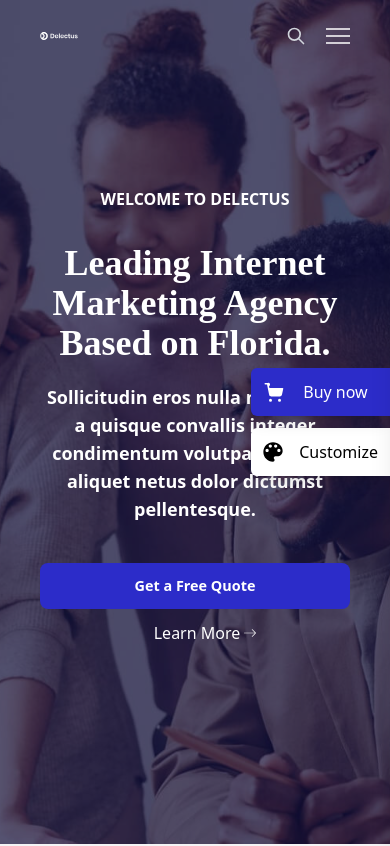
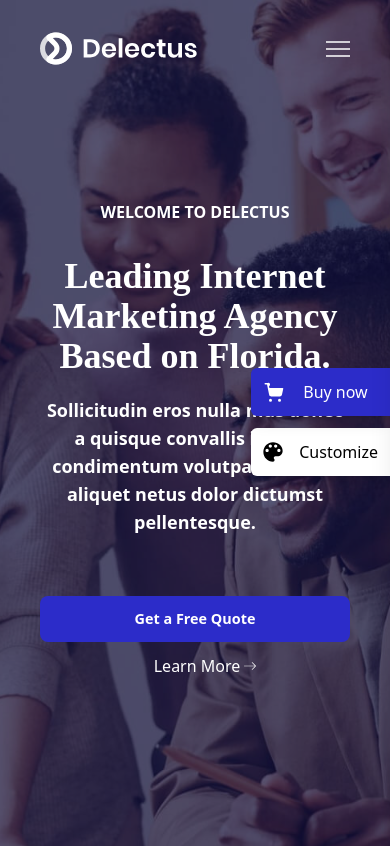
Before and after one commit to dennishaugen77/digital_marketing, a React (Vite) app: page /home in a window 390 px wide. Shown: the top 846 px of the page. Built offline with nearby package versions, Linux system fonts and the light colour scheme.

Commit message:
refactor: update home hero copmonent for mobile responsive

```diff
--- a/src/components/atoms/searchBar/index.tsx
+++ b/src/components/atoms/searchBar/index.tsx
@@ -21,7 +21,7 @@ export const SearchBar = () => {
   }, [isSpread])
 
   return (
-    <div>
+    <div className="hidden sm:block">
       <div ref={containerRef} className="relative flex w-56 items-center">
         <input
           placeholder="Search"
--- a/src/components/layout/fullLayout/hero/index.tsx
+++ b/src/components/layout/fullLayout/hero/index.tsx
@@ -4,23 +4,23 @@ export const Hero = () => {
   const { fontFamily } = useTheme()
 
   return (
-    <div className="relative flex h-lvh w-full flex-col bg-[url(/images/digital-marketing-agency-hero-img-bg.jpg)] bg-cover bg-center">
+    <div className="relative flex w-full flex-col bg-[url(/images/digital-marketing-agency-hero-img-bg.jpg)] bg-cover bg-center">
       <div className="bg-global-color1/70 absolute h-full w-full"></div>
       <div className="relative my-auto flex px-10">
-        <div className="mx-auto max-w-7xl">
-          <div className="clg:mr-[25%] xl:mr-[40%]">
+        <div className="max-width mx-auto">
+          <div className="clg:mr-[25%] mt-50 mb-44 xl:mr-[40%]">
             <p className="clg:text-start font-semibold text-white uppercase">
               welcome to delectus
             </p>
             <p className="clg:text-start clg:leading-20 font-primary mt-8 text-4xl font-semibold text-white lg:text-6xl xl:text-[4.5rem] xl:leading-28">
               Leading Internet Marketing Agency Based on Florida.
             </p>
-            <p className="cxs:text-2xl clg:text-start font-secondary mt-5 text-lg font-semibold text-white">
+            <p className="csm:text-2xl clg:text-start font-secondary mt-5 text-lg font-semibold text-white">
               Sollicitudin eros nulla mus donec a quisque convallis integer
               condimentum volutpat felis sed aliquet netus dolor dictumst
               pellentesque.
             </p>
-            <div className="mt-10 flex flex-col items-center lg:flex-row">
+            <div className="mt-15 flex flex-col items-center lg:flex-row">
               <div className="bg-primary w-full cursor-pointer rounded-lg px-5 py-3 text-[0.9rem] font-semibold text-white transition-colors duration-300 ease-in-out hover:bg-white hover:text-black lg:w-auto">
                 Get a Free Quote
               </div>
```
